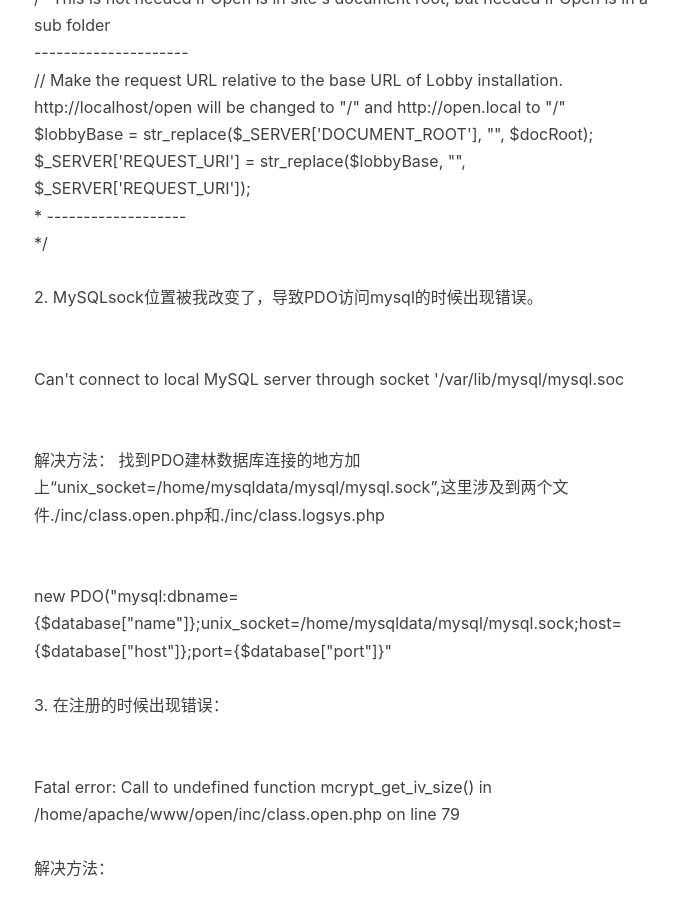
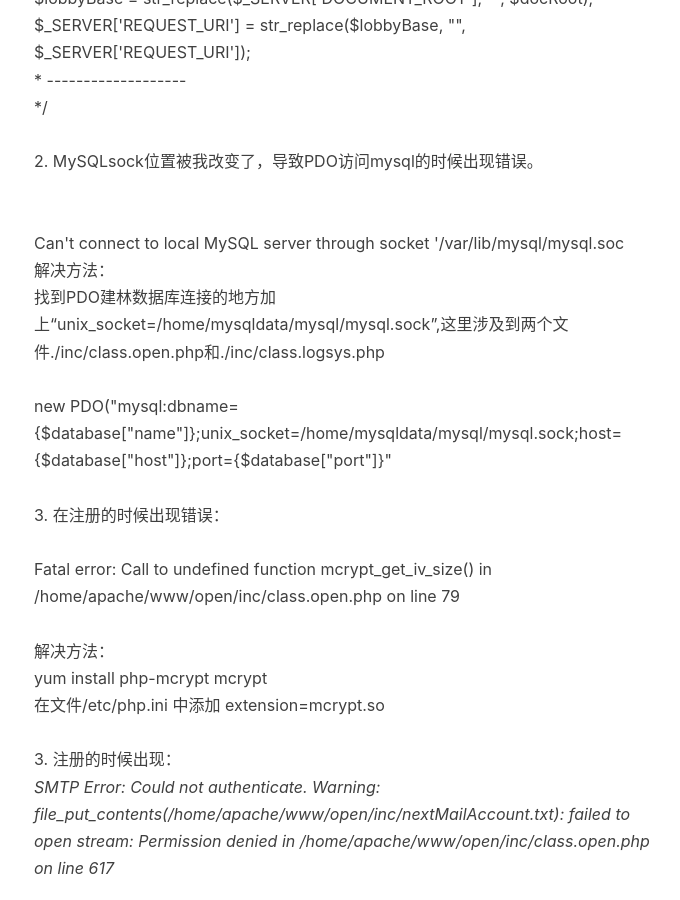
Before and after one commit to babaofcoco/coco, a Jekyll site: the page built from _posts/2017-5-21-open_sns-setup_progress.markdown, in a window 1280 px wide and 900 px high, scrolled down 2806 px. Shown: the whole window, without its empty margins (311-991 px from the left). Built offline with Jekyll 4.4.1, drawn with Linux system fonts in a browser that asks for light colours; nearby versions of some CDN libraries; comment, search, counter and statistics services are not loaded.

```diff
--- a/_posts/2017-5-21-open_sns-setup_progress.markdown
+++ b/_posts/2017-5-21-open_sns-setup_progress.markdown
@@ -20,13 +20,12 @@
 <li>项目发起人：Subin Siby
 <li>开源项目的地址：http://open.subinsb.com </li>
 <li>博客地址：http://open.subinsb.com/blog</li>
-<li>github地址：https://github.com/subins2000/open</li>
-</ul>
+<li>github地址：https://github.com/subins2000/open</li></ul>
 <br>
 
 <br><b>Linux安装过程：</b>
 
-<br>
+<br><br>
 1. 安装 Git 软件，执行下面的命令
 <br><br>
 
@@ -62,19 +61,19 @@
 
 <br><br>
 5. 创建一个数据库 open
-<br><br>
+<br>
 
 
 <br>mysql -uroot -p
 <br>create database open;
 
 
-<br><br><br>
+<br><br>
 6. 创建数据库所需要的表，所有表都在open目录下的tables.sql文件中
-<br><br>
+
 <br><br>
 7. 配置open网站的配置文件，主要是config.php文件，更改数据库名称和用户名密码
-<br><br>
+<br>
 
 <br>
 <br>define("DATABASE", serialize(array(
@@ -88,7 +87,7 @@
 
 <br><br>
 8. 重启myqld、httpd，用ie登陆查看http://192.168.16.204
-<br><br>
+<br>
 
 
 <br>service mysqld restart
@@ -125,9 +124,10 @@
 
 <br>Can't connect to local MySQL server through socket '/var/lib/mysql/mysql.soc
 
-<br><br>
-<br>解决方法： 找到PDO建林数据库连接的地方加上“unix_socket=/home/mysqldata/mysql/mysql.sock”,这里涉及到两个文件./inc/class.open.php和./inc/class.logsys.php
-<br><br>
+
+<br>解决方法：
+<br>找到PDO建林数据库连接的地方加上“unix_socket=/home/mysqldata/mysql/mysql.sock”,这里涉及到两个文件./inc/class.open.php和./inc/class.logsys.php
+<br>
 
 
 <br>new PDO("mysql:dbname={$database["name"]};unix_socket=/home/mysqldata/mysql/mysql.sock;host={$database["host"]};port={$database["port"]}"
@@ -135,7 +135,7 @@
 
 <br><br>
 3. 在注册的时候出现错误：
-<br><br>
+<br>
 
 
 
@@ -143,7 +143,6 @@
 
 <br><br>
 解决方法：
-<br><br>
 
 <br>yum install php-mcrypt mcrypt
 <br>在文件/etc/php.ini 中添加 extension=mcrypt.so
@@ -154,7 +153,7 @@
 <i>SMTP Error: Could not authenticate. Warning: file_put_contents(/home/apache/www/open/inc/nextMailAccount.txt): failed to open stream: Permission denied in /home/apache/www/open/inc/class.open.php on line 617</i>
 <br><br>
 解决方法：
-<br><br>
+<br>
 无
 <br><br>
 
```
